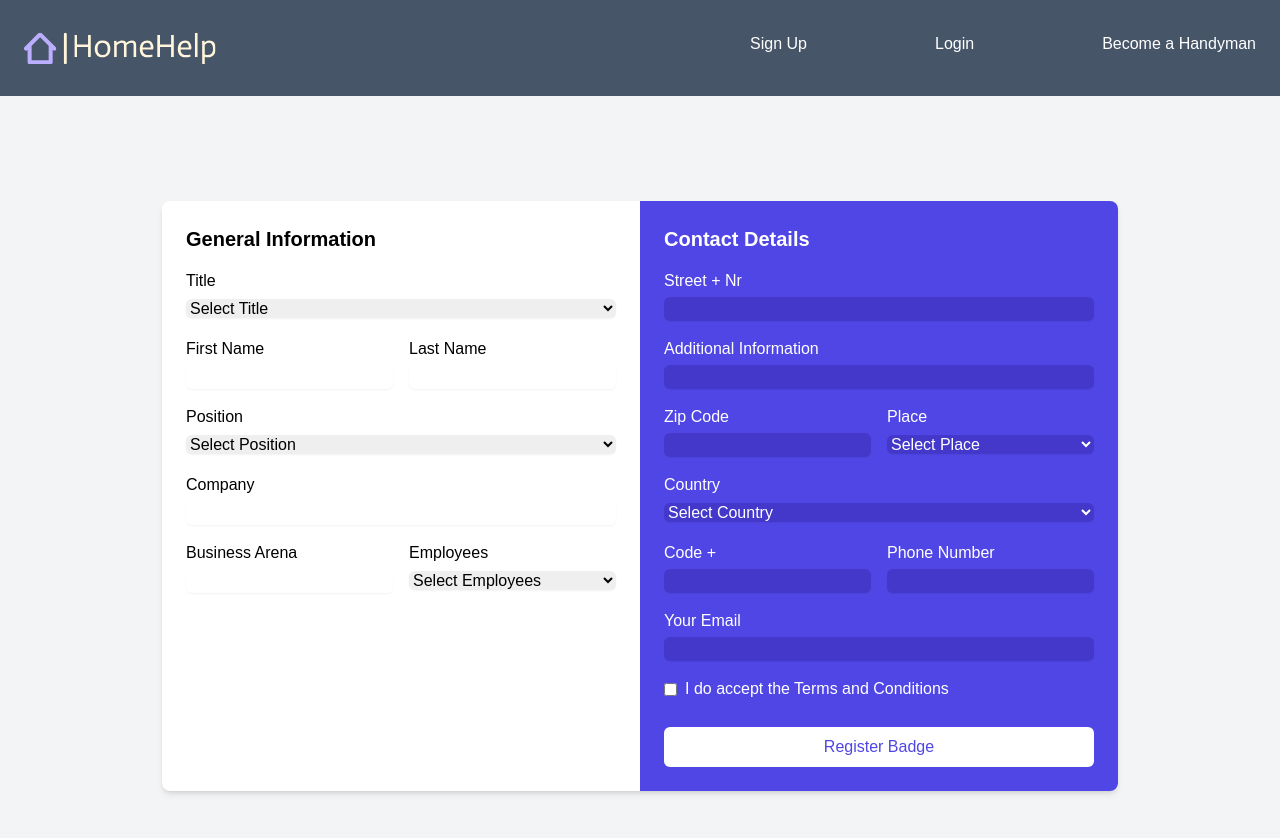
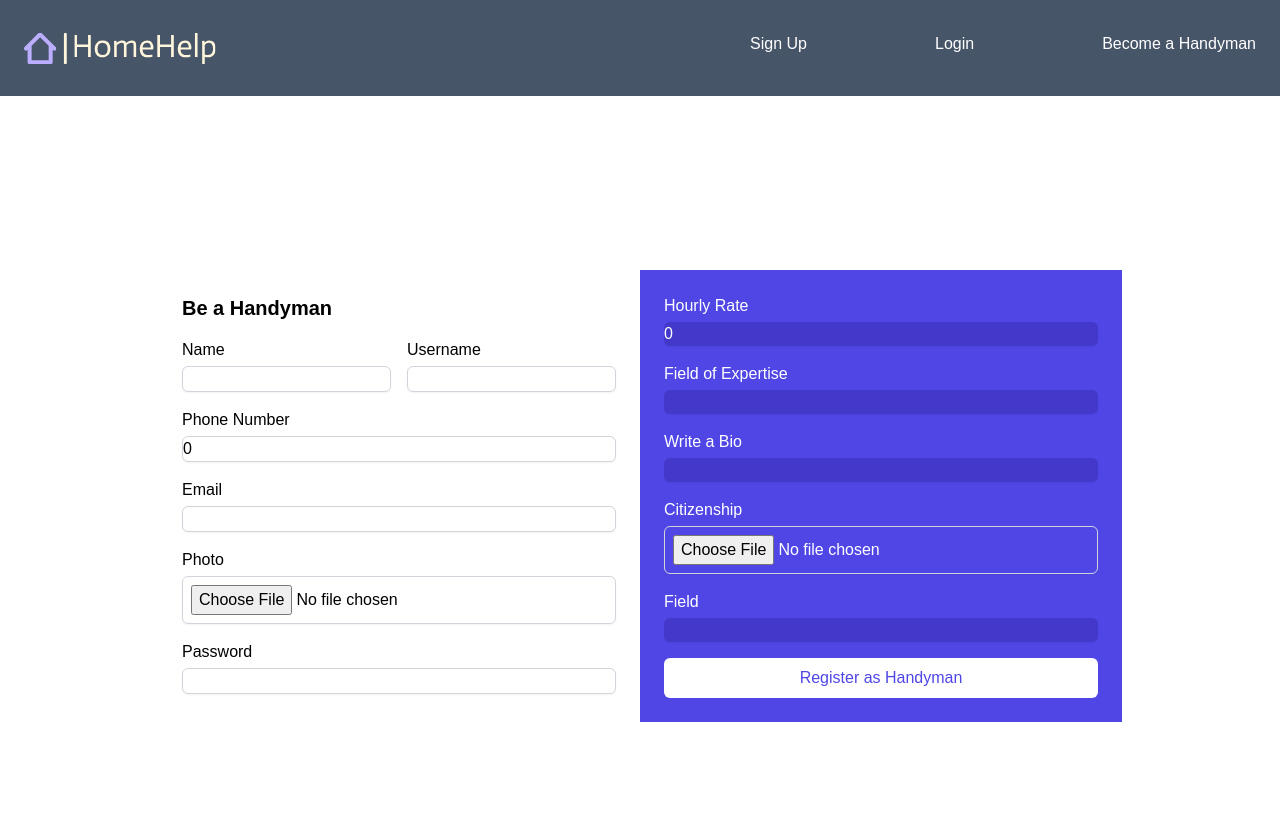
Before and after one commit to BinayakPradhan/KUSOM, a React (Vite) app in the folder frontend/: page /helpersignup in a window 1280 px wide. Shown: the top 838 px of the page. Built offline with nearby package versions, Linux system fonts and the light colour scheme.

Commit message:
Handyman signup done

```diff
--- a/frontend/src/pages/HelperSignup.jsx
+++ b/frontend/src/pages/HelperSignup.jsx
@@ -1,204 +1,255 @@
+import { useState } from "react";
+import { NavLink, useNavigate } from "react-router-dom";
+
+import { useAuth } from "../context/auth";
+const initialState = {
+  handy_name: "",
+  handy_user_name: "",
+  phone_number: 0,
+  h_email: "",
+  h_bio: "",
+  h_field: "",
+  h_photo: "pis",
+  h_password: "",
+  h_fee: 0,
+  h_citizenship_photo: "citizen",
+  h_expertise: "",
+};
 export default function HelperSignup() {
+  const { storeTokenInLS } = useAuth();
+  const navigate = useNavigate();
+
+  const [user, setUser] = useState(initialState);
+  const handleInput = (e) => {
+    const { name, value } = e.target;
+
+    if (name === "h_fee" || name === "phone_number") {
+      setUser({
+        ...user,
+        [name]: Number(value),
+      });
+    } else {
+      setUser({
+        ...user,
+        [name]: value,
+      });
+    }
+  };
+
+  const handleSubmit = async (e) => {
+    e.preventDefault();
+    console.log(user);
+
+    try {
+      const response = await fetch(`http://127.0.0.1:9000/handys/register`, {
+        method: "POST",
+        headers: {
+          "Content-Type": "application/json",
+        },
+        body: JSON.stringify(user),
+      });
+
+      if (response.ok) {
+        const data = await response.json();
+        console.log(`response from server`, data);
+        storeTokenInLS(data.token);
+
+        setUser(initialState);
+        alert("Signup Successful");
+        navigate("/login");
+      } else {
+        const errorData = await response.json();
+        console.log("Server response:", errorData);
+        alert(`Signup failed: ${response.statusText}`);
+      }
+    } catch (error) {
+      console.error("Error in fetch POST:", error);
+    }
+  };
   return (
-    <div className="bg-gray-100">
-      <div className="flex justify-center items-center h-screen">
-        <div className="grid grid-cols-1 md:grid-cols-2 bg-white shadow-md rounded-lg overflow-hidden">
+    <div className="px-12">
+      <div className="flex justify-center items-center lg:h-screen">
+        <form onSubmit={handleSubmit}>
+          <div className="grid grid-cols-1 md:grid-cols-2 bg-white">
             <div className="p-6">
-            <h2 className="text-xl font-bold mb-4">General Information</h2>
-            <div className="mb-4">
-              <label htmlFor="title" className="block font-medium mb-1">
-                Title
-              </label>
-              <select
-                id="title"
-                className="w-full border-gray-300 rounded-md shadow-sm focus:border-indigo-500 focus:ring focus:ring-indigo-200"
-              >
-                <option>Select Title</option>
-                {/* Add options for titles */}
-              </select>
-            </div>
+              <h2 className="text-xl font-bold mb-4">Be a Handyman</h2>
+
               <div className="grid grid-cols-2 gap-4 mb-4">
                 <div>
-                <label htmlFor="firstName" className="block font-medium mb-1">
-                  First Name
+                  <label
+                    htmlFor="handy_name"
+                    className="block font-medium mb-1"
+                  >
+                    Name
                   </label>
                   <input
                     type="text"
-                  id="firstName"
-                  className="w-full border-gray-300 rounded-md shadow-sm focus:border-indigo-500 focus:ring focus:ring-indigo-200"
+                    id="handy_name"
+                    name="handy_name"
+                    className="w-full border-gray-300 rounded-md shadow-sm focus:border-blue-500 focus:ring focus:ring-indigo-200 border"
+                    value={user.handy_name}
+                    onChange={handleInput}
                   />
                 </div>
                 <div>
-                <label htmlFor="lastName" className="block font-medium mb-1">
-                  Last Name
+                  <label
+                    htmlFor="handy_user_name"
+                    className="block font-medium mb-1"
+                  >
+                    Username
                   </label>
                   <input
                     type="text"
-                  id="lastName"
-                  className="w-full border-gray-300 rounded-md shadow-sm focus:border-indigo-500 focus:ring focus:ring-indigo-200"
+                    id="handy_user_name"
+                    name="handy_user_name"
+                    className="w-full border-gray-300 rounded-md shadow-sm focus:border-blue-500 focus:ring focus:ring-indigo-200 border"
+                    value={user.handy_user_name}
+                    onChange={handleInput}
+                  />
+                </div>
+              </div>
+
+              <div className="mb-4">
+                <label
+                  htmlFor="phone_number"
+                  className="block font-medium mb-1"
+                >
+                  Phone Number
+                </label>
+                <input
+                  type="text"
+                  id="phone_number"
+                  name="phone_number"
+                  className="w-full border-gray-300 rounded-md shadow-sm focus:border-blue-500 focus:ring focus:ring-indigo-200 border"
+                  value={user.phone_number}
+                  onChange={handleInput}
+                />
+              </div>
+
+              <div className="mb-4">
+                <label htmlFor="h_email" className="block font-medium mb-1">
+                  Email
+                </label>
+                <input
+                  type="text"
+                  id="h_email"
+                  name="h_email"
+                  className="w-full border-gray-300 rounded-md shadow-sm focus:border-blue-500 focus:ring focus:ring-indigo-200 border"
+                  value={user.h_email}
+                  onChange={handleInput}
+                />
+              </div>
+              <div className="mb-4">
+                <label htmlFor="h_photo" className="block font-medium mb-1">
+                  Photo
+                </label>
+                <input
+                  type="file"
+                  id="h_photo"
+                  name="h_photo"
+                  // accept="image/*"
+                  className="w-full border-gray-300 rounded-md shadow-sm focus:border-blue-500 focus:ring focus:ring-indigo-200 border p-2"
+                  onChange={handleInput}
+                />
+              </div>
+              <div>
+                <label htmlFor="h_password" className="block font-medium mb-1">
+                  Password
+                </label>
+                <input
+                  type="password"
+                  id="h_password"
+                  name="h_password"
+                  className="w-full border-gray-300 rounded-md shadow-sm focus:border-blue-500 focus:ring focus:ring-indigo-200 border"
+                  value={user.h_password}
+                  onChange={handleInput}
+                />
+              </div>
+            </div>
+            <div className="bg-indigo-600 text-white p-6">
+              <div className="mb-4">
+                <label htmlFor="h_fee" className="block font-medium mb-1">
+                  Hourly Rate
+                </label>
+                <input
+                  type="text"
+                  id="h_fee"
+                  name="h_fee"
+                  className="w-full bg-indigo-700 text-white rounded-md shadow-sm focus:bg-indigo-600 focus:ring focus:ring-indigo-200"
+                  value={user.h_fee}
+                  onChange={handleInput}
+                />
+              </div>
+              <div className="mb-4">
+                <label htmlFor="h_expertise" className="block font-medium mb-1">
+                  Field of Expertise
+                </label>
+                <input
+                  type="text"
+                  id="h_expertise"
+                  name="h_expertise"
+                  className="w-full bg-indigo-700 text-white rounded-md shadow-sm focus:bg-indigo-600 focus:ring focus:ring-indigo-200"
+                  value={user.h_expertise}
+                  onChange={handleInput}
+                />
+              </div>
+              <div className="gap-4 mb-4">
+                <div>
+                  <label htmlFor="h_bio" className="block font-medium mb-1">
+                    Write a Bio
+                  </label>
+                  <input
+                    type="text"
+                    id="h_bio"
+                    name="h_bio"
+                    className="w-full bg-indigo-700 text-white rounded-md shadow-sm focus:bg-indigo-600 focus:ring focus:ring-indigo-200"
+                    value={user.h_bio}
+                    onChange={handleInput}
+                  />
+                </div>
+              </div>
+
+              <div className=" gap-4 mb-4">
+                <div>
+                  <label
+                    htmlFor="h_citizenship_photo"
+                    className="block font-medium mb-1"
+                  >
+                    Citizenship
+                  </label>
+                  <input
+                    type="file"
+                    id="h_citizenship_photo"
+                    name="h_citizenship_photo"
+                    // accept="image/*"
+                    className="w-full border-gray-300 rounded-md shadow-sm focus:border-blue-500 focus:ring focus:ring-indigo-200 border p-2"
+                    onChange={handleInput}
                   />
                 </div>
               </div>
               <div className="mb-4">
-              <label htmlFor="position" className="block font-medium mb-1">
-                Position
-              </label>
-              <select
-                id="position"
-                className="w-full border-gray-300 rounded-md shadow-sm focus:border-indigo-500 focus:ring focus:ring-indigo-200"
-              >
-                <option>Select Position</option>
-                {/* Add options for positions */}
-              </select>
-            </div>
-            <div className="mb-4">
-              <label htmlFor="company" className="block font-medium mb-1">
-                Company
+                <label htmlFor="h_field" className="block font-medium mb-1">
+                  Field
                 </label>
                 <input
                   type="text"
-                id="company"
-                className="w-full border-gray-300 rounded-md shadow-sm focus:border-indigo-500 focus:ring focus:ring-indigo-200"
+                  id="h_field"
+                  name="h_field"
+                  className="w-full bg-indigo-700 text-white rounded-md shadow-sm focus:bg-indigo-600 focus:ring focus:ring-indigo-200"
+                  value={user.h_field}
+                  onChange={handleInput}
                 />
               </div>
-            <div className="grid grid-cols-2 gap-4 mb-4">
-              <div>
-                <label
-                  htmlFor="businessArena"
-                  className="block font-medium mb-1"
+              <button
+                className="w-full bg-white text-indigo-600 py-2 px-4 rounded-md hover:bg-indigo-700 hover:text-white transition-colors"
+                type="submit"
+                onClick={handleSubmit}
               >
-                  Business Arena
-                </label>
-                <input
-                  type="text"
-                  id="businessArena"
-                  className="w-full border-gray-300 rounded-md shadow-sm focus:border-indigo-500 focus:ring focus:ring-indigo-200"
-                />
-              </div>
-              <div>
-                <label htmlFor="employees" className="block font-medium mb-1">
-                  Employees
-                </label>
-                <select
-                  id="employees"
-                  className="w-full border-gray-300 rounded-md shadow-sm focus:border-indigo-500 focus:ring focus:ring-indigo-200"
-                >
-                  <option>Select Employees</option>
-                  {/* Add options for employees */}
-                </select>
-              </div>
-            </div>
-          </div>
-          <div className="bg-indigo-600 text-white p-6">
-            <h2 className="text-xl font-bold mb-4">Contact Details</h2>
-            <div className="mb-4">
-              <label htmlFor="street" className="block font-medium mb-1">
-                Street + Nr
-              </label>
-              <input
-                type="text"
-                id="street"
-                className="w-full bg-indigo-700 text-white rounded-md shadow-sm focus:bg-indigo-600 focus:ring focus:ring-indigo-200"
-              />
-            </div>
-            <div className="mb-4">
-              <label
-                htmlFor="additionalInformation"
-                className="block font-medium mb-1"
-              >
-                Additional Information
-              </label>
-              <input
-                type="text"
-                id="additionalInformation"
-                className="w-full bg-indigo-700 text-white rounded-md shadow-sm focus:bg-indigo-600 focus:ring focus:ring-indigo-200"
-              />
-            </div>
-            <div className="grid grid-cols-2 gap-4 mb-4">
-              <div>
-                <label htmlFor="zipCode" className="block font-medium mb-1">
-                  Zip Code
-                </label>
-                <input
-                  type="text"
-                  id="zipCode"
-                  className="w-full bg-indigo-700 text-white rounded-md shadow-sm focus:bg-indigo-600 focus:ring focus:ring-indigo-200"
-                />
-              </div>
-              <div>
-                <label htmlFor="place" className="block font-medium mb-1">
-                  Place
-                </label>
-                <select
-                  id="place"
-                  className="w-full bg-indigo-700 text-white rounded-md shadow-sm focus:bg-indigo-600 focus:ring focus:ring-indigo-200"
-                >
-                  <option>Select Place</option>
-                  {/* Add options for places */}
-                </select>
-              </div>
-            </div>
-            <div className="mb-4">
-              <label htmlFor="country" className="block font-medium mb-1">
-                Country
-              </label>
-              <select
-                id="country"
-                className="w-full bg-indigo-700 text-white rounded-md shadow-sm focus:bg-indigo-600 focus:ring focus:ring-indigo-200"
-              >
-                <option>Select Country</option>
-                {/* Add options for countries */}
-              </select>
-            </div>
-            <div className="grid grid-cols-2 gap-4 mb-4">
-              <div>
-                <label htmlFor="code" className="block font-medium mb-1">
-                  Code +
-                </label>
-                <input
-                  type="text"
-                  id="code"
-                  className="w-full bg-indigo-700 text-white rounded-md shadow-sm focus:bg-indigo-600 focus:ring focus:ring-indigo-200"
-                />
-              </div>
-              <div>
-                <label htmlFor="phoneNumber" className="block font-medium mb-1">
-                  Phone Number
-                </label>
-                <input
-                  type="text"
-                  id="phoneNumber"
-                  className="w-full bg-indigo-700 text-white rounded-md shadow-sm focus:bg-indigo-600 focus:ring focus:ring-indigo-200"
-                />
-              </div>
-            </div>
-            <div className="mb-4">
-              <label htmlFor="email" className="block font-medium mb-1">
-                Your Email
-              </label>
-              <input
-                type="email"
-                id="email"
-                className="w-full bg-indigo-700 text-white rounded-md shadow-sm focus:bg-indigo-600 focus:ring focus:ring-indigo-200"
-              />
-            </div>
-            <div className="mb-6">
-              <label className="inline-flex items-center">
-                <input
-                  type="checkbox"
-                  className="form-checkbox text-indigo-600 rounded focus:ring-indigo-500"
-                />
-                <span className="ml-2">
-                  I do accept the Terms and Conditions
-                </span>
-              </label>
-            </div>
-
-            <button className="w-full bg-white text-indigo-600 py-2 px-4 rounded-md hover:bg-indigo-700 hover:text-white transition-colors">
-              Register Badge
+                Register as Handyman
               </button>
             </div>
           </div>
+        </form>
       </div>
     </div>
   );
```
Lines whose indentation alone changed are shown as unchanged.
